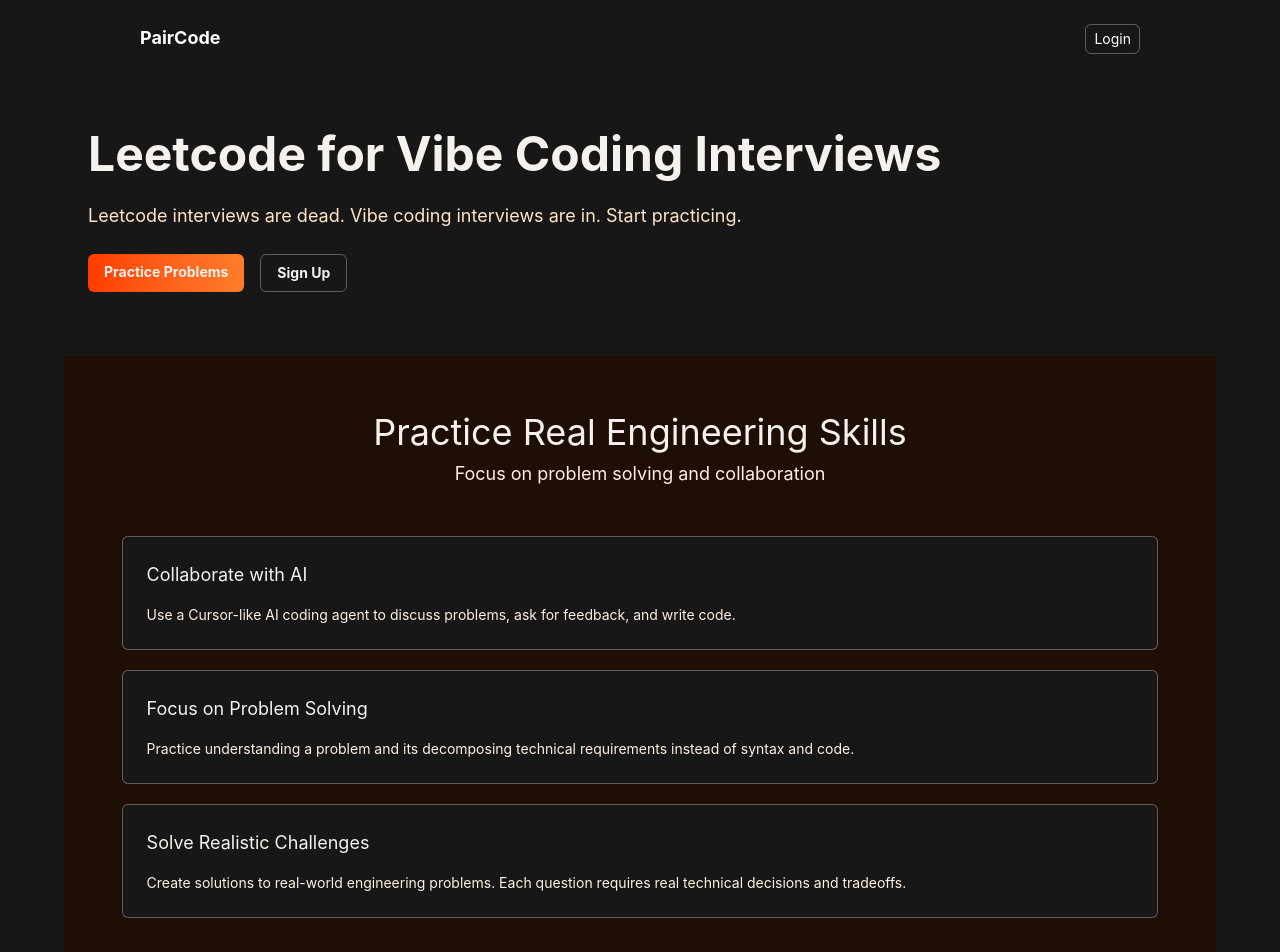
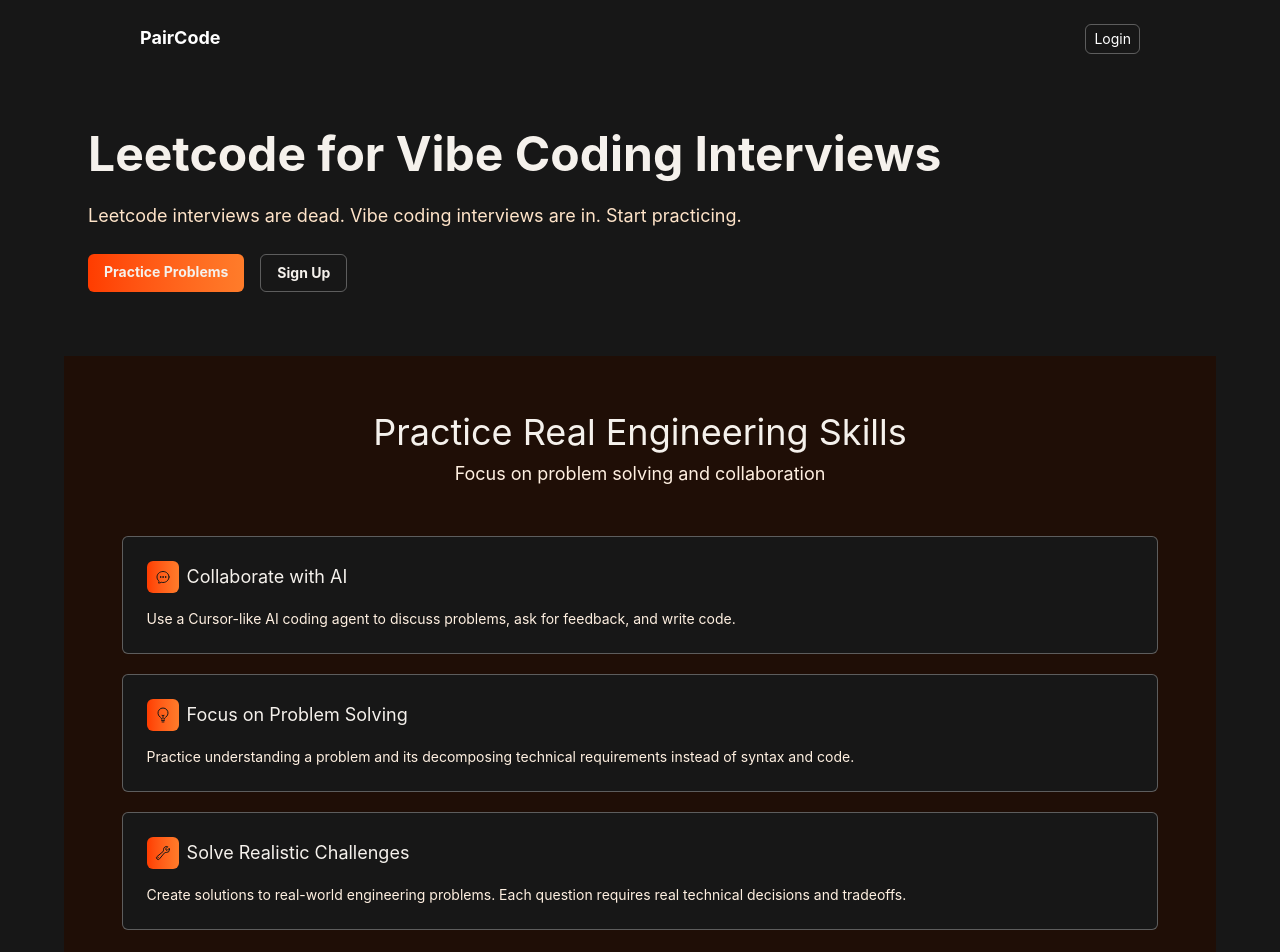
Before and after one commit to marmikpatel19/PairCode, a Next.js app: page / in a window 1280 px wide. Shown: the top 952 px of the page. Built offline with nearby package versions, Linux system fonts and the light colour scheme.

Commit message:
add logos to solution section

```diff
--- a/app/page.tsx
+++ b/app/page.tsx
@@ -51,29 +51,48 @@ export default function Home() {
         <div className="flex flex-col space-y-5 mt-12">
           <div className="bg-[#171717] border rounded-md border-1 border-white/30 p-6 mx-auto w-9/10">
             <div className="flex flex-col space-y-4 items-start">
-              <h3 className="text-md sm:text-lg">Collaborate with AI</h3>
-
+              <div className="flex flex-row space-x-2 items-center">
+                <span className="rounded-md bg-gradient-to-r from-[#FF3C00] to-[#FF7C2A] p-2">
+                  <svg xmlns="http://www.w3.org/2000/svg" fill="none" viewBox="0 0 24 24" strokeWidth={1.5} stroke="currentColor" className="size-4 text-[#171717]">
+                    <path strokeLinecap="round" strokeLinejoin="round" d="M8.625 12a.375.375 0 1 1-.75 0 .375.375 0 0 1 .75 0Zm0 0H8.25m4.125 0a.375.375 0 1 1-.75 0 .375.375 0 0 1 .75 0Zm0 0H12m4.125 0a.375.375 0 1 1-.75 0 .375.375 0 0 1 .75 0Zm0 0h-.375M21 12c0 4.556-4.03 8.25-9 8.25a9.764 9.764 0 0 1-2.555-.337A5.972 5.972 0 0 1 5.41 20.97a5.969 5.969 0 0 1-.474-.065 4.48 4.48 0 0 0 .978-2.025c.09-.457-.133-.901-.467-1.226C3.93 16.178 3 14.189 3 12c0-4.556 4.03-8.25 9-8.25s9 3.694 9 8.25Z" />
+                  </svg>
+                </span>
+                <h3 className="text-md sm:text-lg">Collaborate with AI</h3>
+              </div>
               <h3 className="text-sm sm:text-md text-[#fff0e1]">Use a Cursor-like AI coding agent to discuss problems, ask for feedback, and write code.</h3>
             </div>
           </div>
           <div className="bg-[#171717] border rounded-md border-1 border-white/30 p-6 mx-auto w-9/10">
             <div className="flex flex-col space-y-4 items-start">
-              <h3 className="text-md sm:text-lg">Focus on Problem Solving</h3>
-
+              <div className="flex flex-row space-x-2 items-center">
+                <span className="rounded-md bg-gradient-to-r from-[#FF3C00] to-[#FF7C2A] p-2">
+                  <svg xmlns="http://www.w3.org/2000/svg" fill="none" viewBox="0 0 24 24" strokeWidth={1.5} stroke="currentColor" className="size-4 text-[#171717]">
+                    <path strokeLinecap="round" strokeLinejoin="round" d="M12 18v-5.25m0 0a6.01 6.01 0 0 0 1.5-.189m-1.5.189a6.01 6.01 0 0 1-1.5-.189m3.75 7.478a12.06 12.06 0 0 1-4.5 0m3.75 2.383a14.406 14.406 0 0 1-3 0M14.25 18v-.192c0-.983.658-1.823 1.508-2.316a7.5 7.5 0 1 0-7.517 0c.85.493 1.509 1.333 1.509 2.316V18" />
+                  </svg>
+                </span>
+                <h3 className="text-md sm:text-lg">Focus on Problem Solving</h3>
+              </div>
               <h3 className="text-sm sm:text-md text-[#fff0e1]">Practice understanding a problem and its decomposing technical requirements instead of syntax and code.</h3>
             </div>
           </div>
           <div className="bg-[#171717] border rounded-md border-1 border-white/30 p-6 mx-auto w-9/10">
             <div className="flex flex-col space-y-4 items-start">
-              <h3 className="text-md sm:text-lg">Solve Realistic Challenges</h3>
+              <div className="flex flex-row space-x-2 items-center">
+                <span className="rounded-md bg-gradient-to-r from-[#FF3C00] to-[#FF7C2A] p-2">
+                  <svg xmlns="http://www.w3.org/2000/svg" fill="none" viewBox="0 0 24 24" strokeWidth={1.5} stroke="currentColor" className="size-4 text-[#171717]">
+                    <path strokeLinecap="round" strokeLinejoin="round" d="M21.75 6.75a4.5 4.5 0 0 1-4.884 4.484c-1.076-.091-2.264.071-2.95.904l-7.152 8.684a2.548 2.548 0 1 1-3.586-3.586l8.684-7.152c.833-.686.995-1.874.904-2.95a4.5 4.5 0 0 1 6.336-4.486l-3.276 3.276a3.004 3.004 0 0 0 2.25 2.25l3.276-3.276c.256.565.398 1.192.398 1.852Z" />
+                    <path strokeLinecap="round" strokeLinejoin="round" d="M4.867 19.125h.008v.008h-.008v-.008Z" />
+                  </svg>
+                </span>
+                <h3 className="text-md sm:text-lg">Solve Realistic Challenges</h3>
+              </div>
+
 
               <h3 className="text-sm sm:text-md text-[#fff0e1]">Create solutions to real-world engineering problems. Each question requires real technical decisions and tradeoffs.</h3>
             </div>
           </div>
         </div>
       </div>
-
-
 
       <div className="flex flex-col m-3 p-3 space-y-2">
         <hr className="w-4/5 border-1 border-white/20 mx-auto"/>
```
Also changed, not shown: package.json (+7 -6 lines), 1 other file (tests, documents, lock files or other folders).
